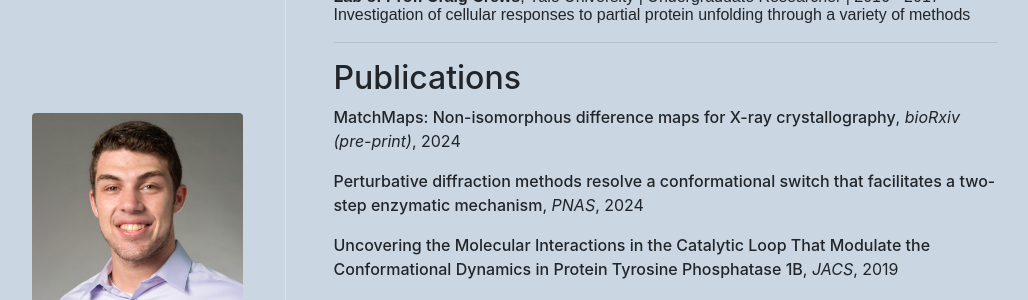
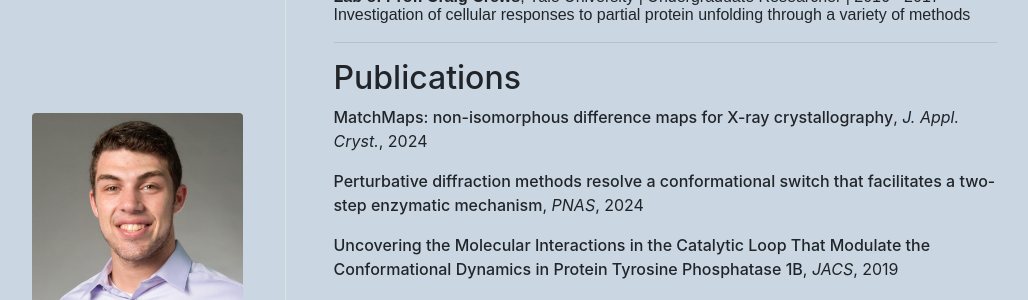
Before and after one commit to dennisbrookner/dennisbrookner.github.io, a Jekyll site: the page built from resume.md, in a window 1280 px wide. Shown: the part 591-891 px from the top of the page, without its empty margins (122-1150 px from the left). Built offline with Jekyll 4.4.1, drawn with Linux system fonts in a browser that asks for light colours; nearby versions of some CDN libraries.

Commit message:
link to paper rather than preprint

```diff
--- a/resume.md
+++ b/resume.md
@@ -39,7 +39,7 @@
 
 ## Publications
 
-<span class='skill paper hekstra'>**[MatchMaps: Non-isomorphous difference maps for X-ray crystallography](https://doi.org/10.1101/2023.09.01.555333)**, *bioRxiv (pre-print)*, 2024</span>
+<span class='skill paper hekstra'>**[MatchMaps: non-isomorphous difference maps for X-ray crystallography](https://journals.iucr.org/j/issues/2024/03/00/ei5112/index.html)**, *J. Appl. Cryst.*, 2024</span>
 
 <span class='skill paper hekstra'>**[Perturbative diffraction methods resolve a conformational switch that facilitates a two-step enzymatic mechanism](https://doi.org/10.1073/pnas.2313192121)**, *PNAS*, 2024</span>
 
```
